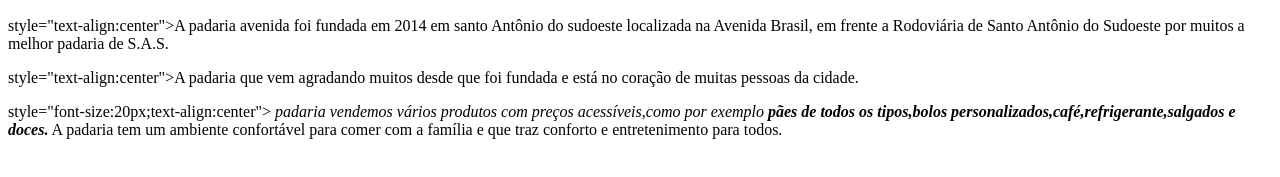
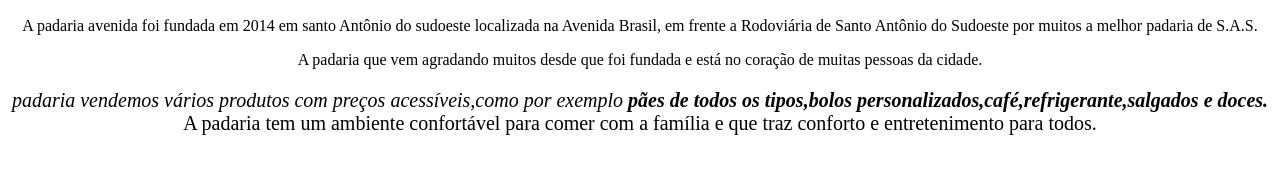
Before and after one commit to vulgolipex/NEM_1-B_PC, a plain HTML site: page index.html in a window 1280 px wide. Shown: the part 99-276 px from the top of the page. Drawn offline with Linux system fonts and the light colour scheme.

Commit message:
trabalho pc

```diff
--- a/index.html
+++ b/index.html
@@ -14,9 +14,9 @@
 
    <img id="squarespace" src="squarespace.jpg">
 
- <p> style="text-align:center">A padaria avenida foi fundada em 2014 em santo Antônio do sudoeste localizada na Avenida Brasil, em frente a Rodoviária de Santo Antônio do Sudoeste por muitos a melhor padaria de S.A.S.</p>
- <p> style="text-align:center">A padaria que vem agradando muitos desde que foi fundada e está no coração de muitas pessoas da cidade.</p>
- <p> style="font-size:20px;text-align:center"><em> padaria vendemos vários produtos com preços acessíveis,como por exemplo <strong>pães de todos os tipos,bolos personalizados,café,refrigerante,salgados e doces.</strong></em>
+ <p style="text-align:center">A padaria avenida foi fundada em 2014 em santo Antônio do sudoeste localizada na Avenida Brasil, em frente a Rodoviária de Santo Antônio do Sudoeste por muitos a melhor padaria de S.A.S.</p>
+ <p style="text-align:center">A padaria que vem agradando muitos desde que foi fundada e está no coração de muitas pessoas da cidade.</p>
+ <p style="font-size:20px;text-align:center"><em> padaria vendemos vários produtos com preços acessíveis,como por exemplo <strong>pães de todos os tipos,bolos personalizados,café,refrigerante,salgados e doces.</strong></em>
  A padaria tem um ambiente confortável para comer com a família e que traz conforto e entretenimento para todos.</p>
 
 </body>
```
